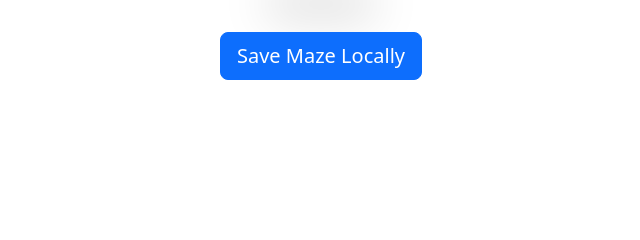
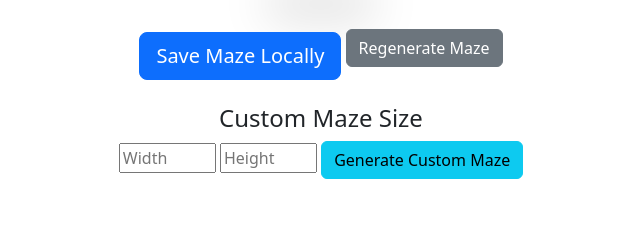
Before and after one commit to nwinn-student/Forgeon, a Flask app: template templates/gridview.html in a window 1280 px wide. Shown: the part 239-479 px from the top of the page, without its empty margins (319-959 px from the left). Run offline with Flask 3, Linux system fonts and the light colour scheme; the template is opened without the code that fills it, so the values that code supplies are empty; parts of the project's set-up code (start-up, migrations or seed data) failed here and were passed over.

Commit message:
added button  for regenerate and user input field
added button to regenerate maze randomly and added user input fields with specified parameters

```diff
--- a/templates/gridview.html
+++ b/templates/gridview.html
@@ -13,6 +13,19 @@
         <div>
        	    <a href="" id="a" hidden></a>
             <button class="btn btn-primary btn-lg mt-3" onclick="download()">Save Maze Locally</button>
+		    <a class="btn btn-secondary" href="/maze/randomize">Regenerate Maze</a>
+    </div>
+    <div class="text-center">
+    </div>
+    <div class="text-center mt-4">
+        <h4>Custom Maze Size</h4>
+        <form action="/maze/custom" method="post">
+            <input type="number" name="width" placeholder="Width" min="10" max="200" required>
+            <input type="number" name="height" placeholder="Height" min="10" max="200" required>
+            <button type="submit" class="btn btn-info">Generate Custom Maze</button>
+        </form>
+    </div>
+</div>
         </div>
     </div>
 </div>
```
